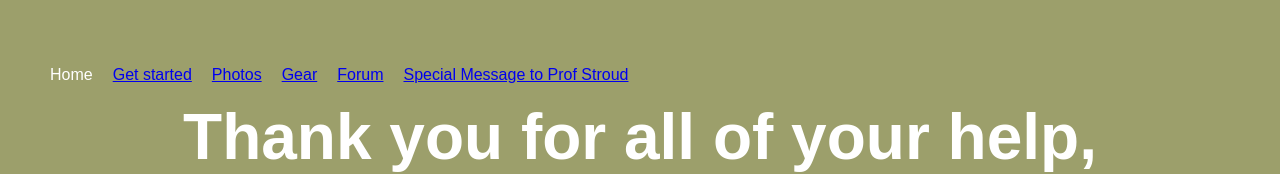
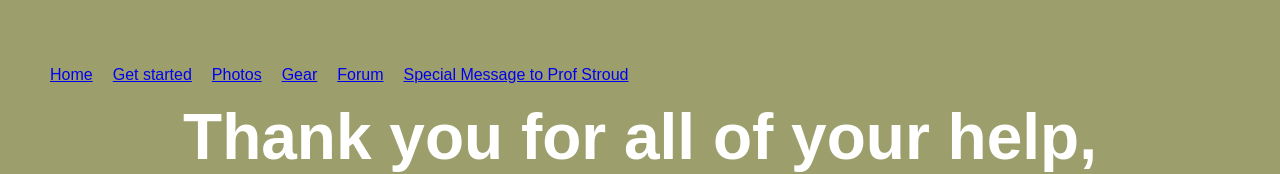
Before and after one commit to danyellewilson/itec3655mod1, a plain HTML site: page specialmsg.html in a window 1280 px wide. Shown: the top 174 px of the page. Drawn offline with Linux system fonts and the light colour scheme.

Commit message:
Update specialmsg.html

```diff
--- a/specialmsg.html
+++ b/specialmsg.html
@@ -32,7 +32,7 @@
 <body>
 
   <ul style="list-style-type: none; padding: 0; display: flex;">
-    <li style="margin-right: 20px;"><span>Home</span></li>
+    <li style="margin-right: 20px;"><a href="index.html">Home</a></li>
     <li style="margin-right: 20px;"><a href="gettingstarted.html">Get started</a></li>
     <li style="margin-right: 20px;"><a href="photod.html">Photos</a></li>
     <li style="margin-right: 20px;"><a href="gear.html">Gear</a></li>
```
